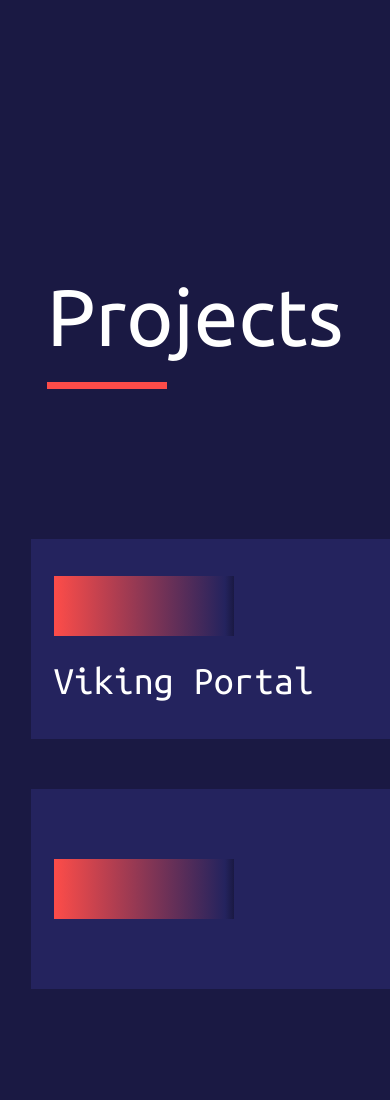
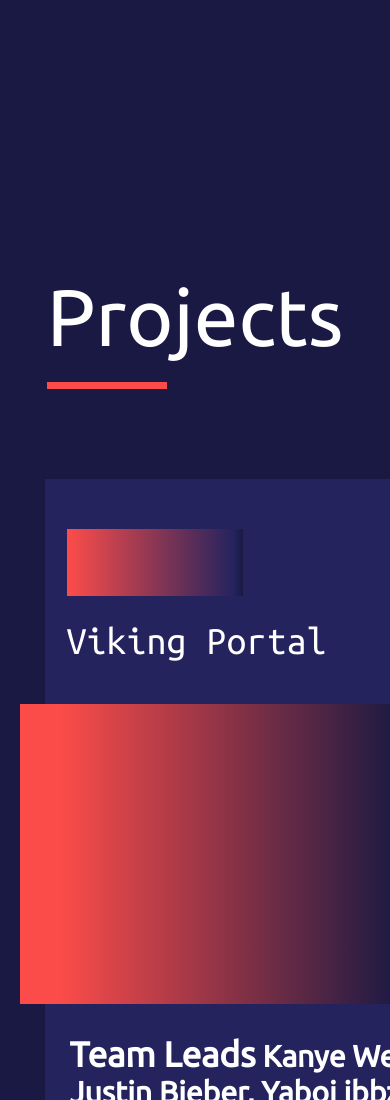
Before and after one commit to Sibbons/UBA, a PHP site: page / in a window 390 px wide; the page is wider, and only the part inside the window is pictured. Shown: the part 5400-6500 px from the top of that part. Run offline with PHP 8.4, Linux system fonts and the light colour scheme; some libraries are stand-ins or nearby versions.

Commit message:
projectSection done/responsive

```diff
--- a/index.html
+++ b/index.html
@@ -157,26 +157,109 @@
         </div>
     </div>
 
-    <div class="sectionHead" style="margin-bottom: 100px;">
+    <div class="sectionHead" style="margin-bottom: 50px;">
         <p id="projects">Projects</p>
         <div class=" lineUnder "></div>
     </div>
 
     <div class="projectWrapper">
 
-        <div class="cardSpace">
+        <div>
             <div class="cardTop">
                 <div class="cardTopGradient"></div>
                 <p class="cardTopTitle">Viking Portal</p>
             </div>
-        </div>
+            <div class="cardMiddleGradient"></div>
+            <div class="cardBottom">
+                <div class="teamLead">
+                    <h3 style="display:inline;">Team Leads</h1>
+                        Kanye West, Justin Bieber, Yaboi ibbzz
+                </div>
+                <div class="cardDescription">
 
-        <div class="cardSpace">
-            <div class="cardTop">
-                <div class="cardTopGradient"> </div>
+                    <p>
+                        Lorem ipsum dolor sit amet, consectetur adipiscing elit, sed do eiusmod tempor incididunt ut
+                        labore et dolore magna aliqua. Ut enim ad minim veniam, quis nostrud exercitation ullamco
+                        laboris nisi ut aliquip ex ea commodo consequat.
+                        <br /> <br />
+                        Duis aute irure dolor in reprehenderit in
+                        voluptate velit esse cillum dolore eu fugiat nulla pariatur. Excepteur sint occaecat cupidatat
+                        non proident, sunt in culpa qui officia deserunt mollit anim id est laborum.
+
+                    </p>
+                </div>
+
             </div>
         </div>
 
+
+        <div>
+            <div class="cardTop">
+                <div class="cardTopGradient"></div>
+                <p class="cardTopTitle">Viking Portal</p>
+            </div>
+
+            <div class="cardMiddleGradient"></div>
+
+            <div class="cardBottom">
+                <div class="teamLead">
+                    <h3 style="display:inline;">Team Leads</h1>
+                        Kanye West, Justin Bieber, Chaboi Sibbzz
+                </div>
+                <div class="cardDescription">
+
+                    <p>
+                        Lorem ipsum dolor sit amet, consectetur adipiscing elit, sed do eiusmod tempor incididunt ut
+                        labore et dolore magna aliqua. Ut enim ad minim veniam, quis nostrud exercitation ullamco
+                        laboris nisi ut aliquip ex ea commodo consequat.
+                        <br /> <br />
+                        Duis aute irure dolor in reprehenderit in
+                        voluptate velit esse cillum dolore eu fugiat nulla pariatur. Excepteur sint occaecat cupidatat
+                        non proident, sunt in culpa qui officia deserunt mollit anim id est laborum.
+                        <br /><br />
+                        Lorem ipsum dolor sit amet, consectetur adipiscing elit, sed do eiusmod tempor incididunt ut
+                        labore et dolore magna aliqua. Ut enim ad minim veniam, quis nostrud exercitation ullamco
+                        laboris nisi ut aliquip ex ea commodo consequat.
+                        <br /> <br />
+                        Duis aute irure dolor in reprehenderit in
+                        voluptate velit esse cillum dolore eu fugiat nulla pariatur. Excepteur sint occaecat cupidatat
+                        non proident, sunt in culpa qui officia deserunt mollit anim id est laborum.
+
+                    </p>
+                </div>
+
+            </div>
+        </div>
+
+        <div>
+            <div class="cardTop">
+                <div class="cardTopGradient"></div>
+                <p class="cardTopTitle">Viking Portal</p>
+            </div>
+
+            <div class="cardMiddleGradient"></div>
+
+            <div class="cardBottom">
+                <div class="teamLead">
+                    <h3 style="display:inline;">Team Leads</h1>
+                        Kanye West, Justin Bieber, Chip Kylard
+                </div>
+                <div class="cardDescription">
+
+                    <p>
+                        Lorem ipsum dolor sit amet, consectetur adipiscing elit, sed do eiusmod tempor incididunt ut
+                        labore et dolore magna aliqua. Ut enim ad minim veniam, quis nostrud exercitation ullamco
+                        laboris nisi ut aliquip ex ea commodo consequat.
+                        <br /> <br />
+                        Duis aute irure dolor in reprehenderit in
+                        voluptate velit esse cillum dolore eu fugiat nulla pariatur. Excepteur sint occaecat cupidatat
+                        non proident, sunt in culpa qui officia deserunt mollit anim id est laborum.
+
+                    </p>
+                </div>
+
+            </div>
+        </div>
 
 
 
--- a/style.css
+++ b/style.css
@@ -209,11 +209,11 @@ margin-bottom: 40px;
 
 .memberWrapper{
     display: grid;
-    margin: 60px 12% 0px 12%;
+    margin: 60px 8% 0px 8%;
 
     align-items: center;
     justify-items: center;
-    grid-template-columns:repeat(auto-fit, minmax(300px , 1fr));
+    grid-template-columns:repeat(auto-fit, minmax(425px , 1fr));
 
     grid-template-rows: 365px;
     grid-row-gap: 5px;
@@ -254,26 +254,26 @@ margin-bottom: 40px;
 }
 
 .projectWrapper{
-    margin-left: 8%;
+    margin-left: 5%;
     display: grid;
-    grid-template-columns:repeat(auto-fit, minmax(500px , 1fr));
+    grid-template-columns:repeat(auto-fit, minmax(500px , 2fr));
     padding-bottom: 1000px;
 }
 
 
 
 .cardTop{
-    margin-top: 50px;
+    margin: 40px 0px 0px 25px;
     background-color: #24235e;
-    height: 200px;
-    width: 90%;
+    height: 225px;
+    width: 88%;
     display: flex;
-    justify-content: center;
     flex-direction: column;
 }
 
 
 .cardTopGradient{
+    margin-top: 50px;
     margin-left: 5%;
     height: 30%;
     width: 40%;
@@ -287,3 +287,28 @@ margin-bottom: 40px;
     font-family: 'Ubuntu Mono';
     font-size: 40px;
 }
+
+.cardMiddleGradient{
+    height: 300px;
+    background: linear-gradient(90deg, rgba(251,76,73,1) 10%, rgba(9,9,121,0) 95%, rgba(26,25,67,1) 100%);
+    width: 80%;
+}
+
+.cardBottom{
+    margin: 0px 0px 0px 25px;
+    background-color: #24235e;
+    width: 88%;
+
+}
+.teamLead{
+    font-family:'Ubuntu';
+    padding: 30px 25px;
+    font-size: 30px;
+    font-weight: bold;
+}
+.cardDescription{
+    font-family: 'Montserrat';
+    font-weight: bold;
+    padding: 0px 25px 100px 25px;
+    font-size: 20px;
+}
```
